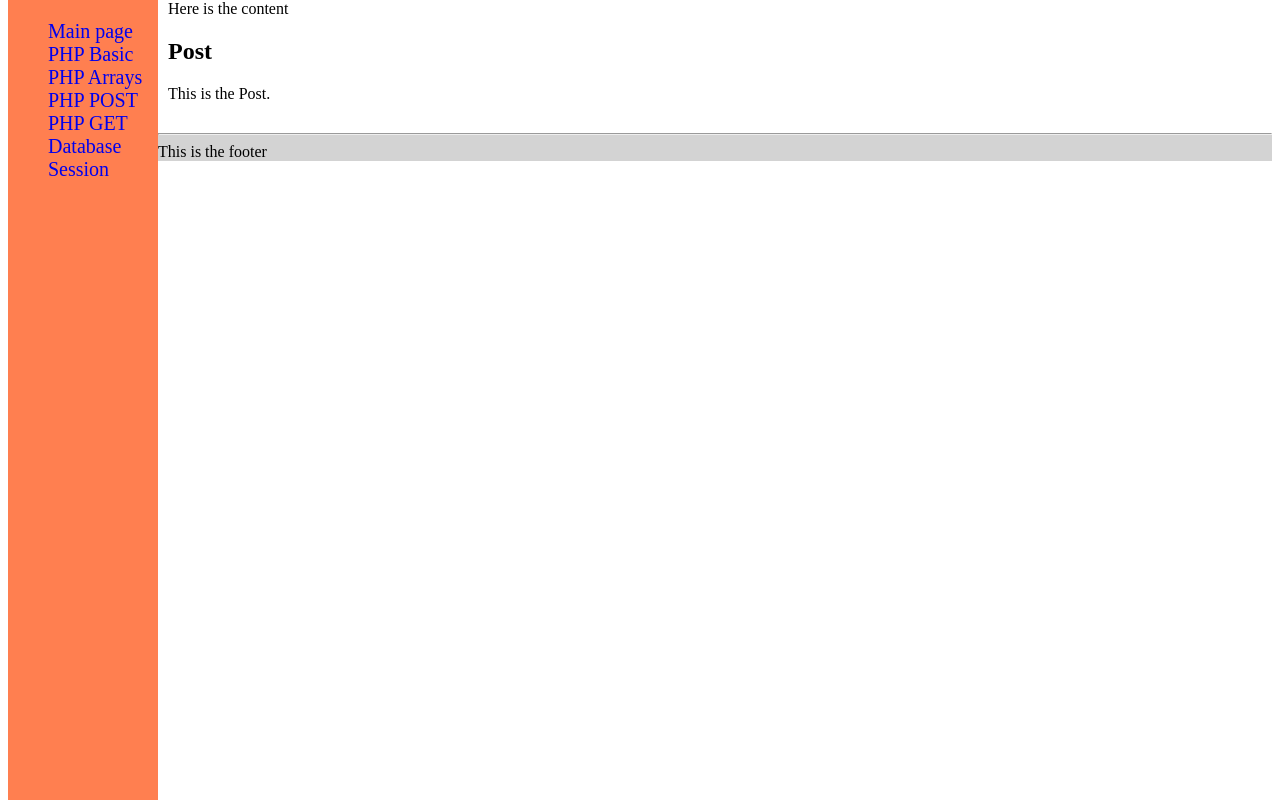
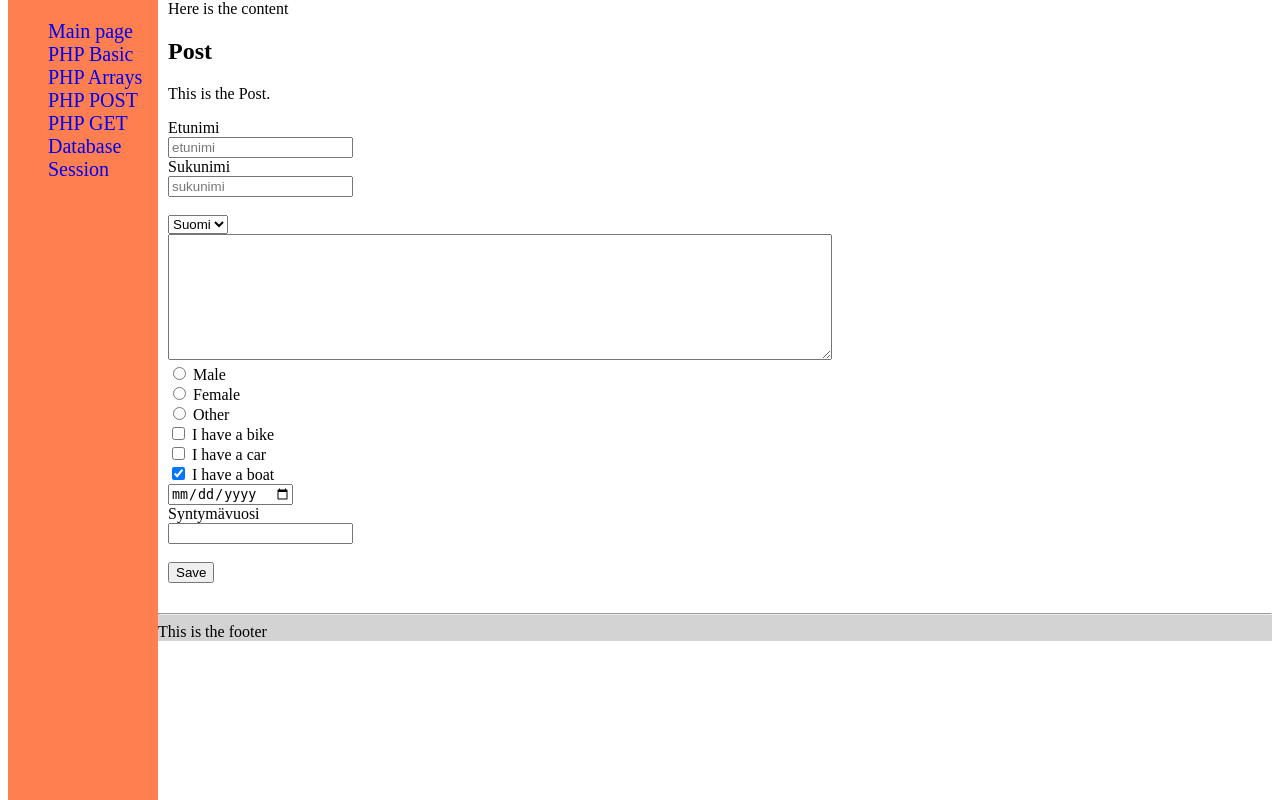
Before and after one commit to lempiai/intohj, a PHP site: page /post.php in a window 1280 px wide. Shown: the part 26-826 px from the top of the page. Run offline with PHP 8.4, Linux system fonts and the light colour scheme.

Commit message:
ex5 tehty

```diff
--- a/post.php
+++ b/post.php
@@ -2,5 +2,34 @@
 	<h2>Post</h2>
 	<p>
 		This is the Post.
+		<form class="" action="show_post.php" method="post">
+			<label for="en">Etunimi</label> <br>
+			<input type="text" id="en" name="en" value="" placeholder="etunimi" required> <br>
+			<label for="sn">Sukunimi</label> <br>
+			<input type="text" id="sn" name="sn" value="" placeholder="sukunimi"> <br>
+			<br>
+			<select class="" name="kieli">
+				<option value="Suomi">Suomi</option>
+				<option value="2">Ruotsi</option>
+				<option value="nor">Norja</option>
+			</select>
+			<br>
+			<textarea name="name" rows="8" cols="80"></textarea>
+			<br>
+			<input type="radio" name="gender" value="male"> Male<br>
+			<input type="radio" name="gender" value="female"> Female<br>
+			<input type="radio" name="gender" value="other"> Other
+			<br>
+			<input type="checkbox" name="vehicle1" value="Bike"> I have a bike<br>
+			<input type="checkbox" name="vehicle2" value="Car"> I have a car<br>
+			<input type="checkbox" name="vehicle3" value="Boat" checked> I have a boat<br>
+			<input type="date" name="pvm" value="">
+			<br>
+			<label for="">Syntymävuosi</label> <br>
+			<input type="number" name="" value="" min="1900">
+			<br>
+			<br>
+			<input type="submit" name="" value="Save">
+		</form>
 	</p>
 <?php include "footer.php"; ?>
```
Also changed, not shown: get.php (+8 -0 lines), show_get.php (added, +12 -0 lines), show_post.php (added, +12 -0 lines).
